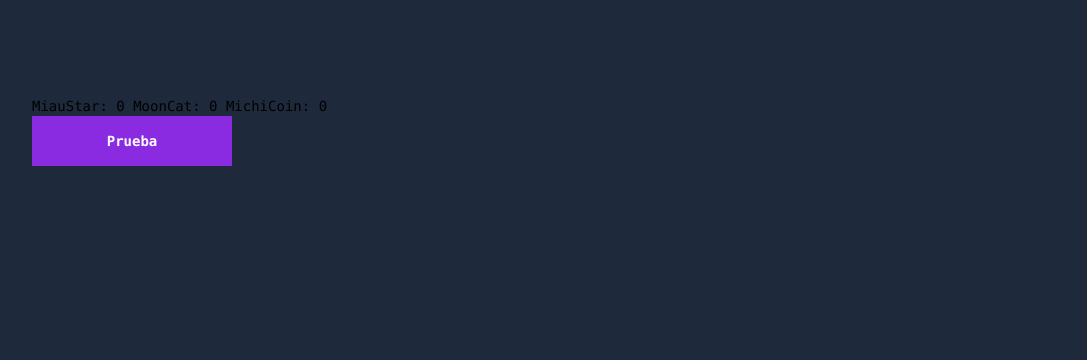
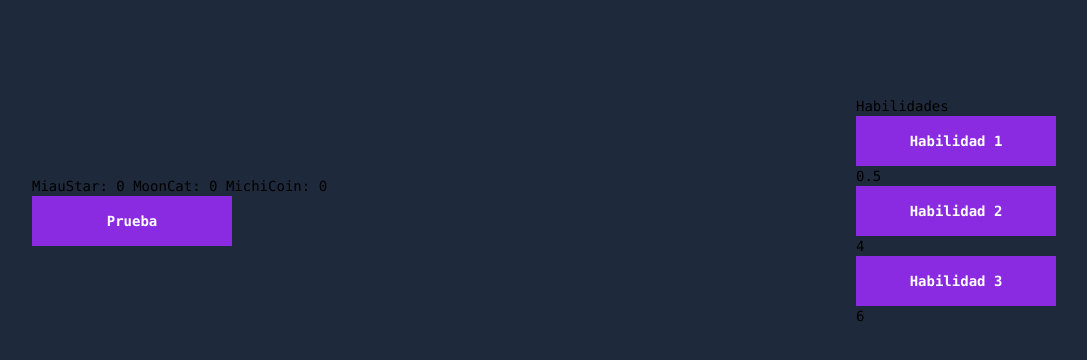
Before and after one commit to Emanuel85/clickcat, a Next.js app in the folder clickcat/: page / in a window 1280 px wide. Shown: the top 360 px of the page, without its empty margins (96-1183 px from the left). Built offline with nearby package versions, Linux system fonts and the light colour scheme.

Commit message:
fix: comportamiento de coins, agregado probabilidad de coins

```diff
--- a/clickcat/src/app/page.tsx
+++ b/clickcat/src/app/page.tsx
@@ -1,11 +1,12 @@
 import Image from "next/image";
-import {Counter} from '@/components/index'
+import {Ability, Counter} from '@/components/index'
 
 export default function Home() {
   return (
     <main className="flex min-h-screen flex-col items-center justify-between p-24 bg-slate-800">
       <div className="z-10 w-full max-w-5xl items-center justify-between font-mono text-sm lg:flex">
       <Counter/>
+      <Ability/>
       </div>
     </main>
   );
--- a/clickcat/src/components/Counter/index.tsx
+++ b/clickcat/src/components/Counter/index.tsx
@@ -1,42 +1,18 @@
 'use client'
-import React, { useContext } from 'react'
+import React, { useContext, useState } from 'react'
 import { Buttons } from '@/components/ui/Buttons'
 import { contextValueGame } from '@/utils/Provider'
 import { coinsRandom } from '@/utils/functions/coinsRandom';
 
-const index = () => {
-
-  const { coins, setCoins } = useContext<any>(contextValueGame)
-
-
+const Index = () => {
+  const { coins, setCoins, probability } = useContext(contextValueGame)
 
   const handleCount = () => {
-
-    const prueba = {
-      miauStar: 0,
-      moonCat: 0,
-      michiCoin: 0,
-    }
-    console.log(prueba)
-
-    let resultCoinsRandom = []
-    resultCoinsRandom = coinsRandom(coins)
-    console.log(resultCoinsRandom,'FUNCTION')
-    resultCoinsRandom.map(prev => (
-      prev.miauStar !== undefined ? prev.miauStar + prueba.miauStar : 0
-    ))
-
-    console.log(prueba, 'RESULTADO')
-    // setCoins((resultCoinsRandom) => ({
-    //   ...prevCoins,
-    //   ...resultCoinsRandom,
-    // }));
+    setCoins(coins => {
+      const res = coinsRandom(coins,probability)
+      return res
+    })
   }
-  //   setMiauStar(miauStar + 1)
-
-  //  setMichiCoin(michiCoin + 1)
-  //    setMoonCat(moonCat + 1)
-
   return (
     <div>
       <div>
@@ -44,9 +20,9 @@ const index = () => {
         <label>MoonCat: {coins.moonCat} </label>
         <label>MichiCoin: {coins.michiCoin} </label>
       </div>
-      <Buttons onClick={handleCount} >Prueba</Buttons>
+      <Buttons onClick={handleCount}>Prueba</Buttons>
     </div>
   )
 }
 
-export default index
+export default Index
--- /dev/null
+++ b/clickcat/src/components/ability/index.tsx
@@ -0,0 +1,41 @@
+'use client'
+import { contextValueGame } from '@/utils/Provider'
+import React, { useContext } from 'react'
+import Labels from '../ui/Labels'
+import abilityData from '@/utils/JSON/ability.json'
+import { Buttons } from '../ui'
+import { probabilityFunction } from '@/utils/functions/probability';
+
+
+const Index = () => {
+
+  const { setProbability } = useContext(contextValueGame)
+
+  const handleProbability = (value: number, id: string) => {
+    setProbability(probability => {
+      console.log(probability, value, id)
+      const res = probabilityFunction(probability, value, id)
+      console.log(res)
+      return res
+    })
+
+  }
+
+
+  return (
+    <div>Habilidades
+      {abilityData.map(({ name, description, image, value, id }) => {
+        return (
+          <div>
+            <Buttons
+              onClick={() => handleProbability(value, id)}
+              title={`${description}`}>{name}</Buttons>
+            <Labels  >{` ${value}`}</Labels>
+          </div>)
+      })
+      }
+    </div>
+  )
+}
+
+export default Index
--- a/clickcat/src/components/index.tsx
+++ b/clickcat/src/components/index.tsx
@@ -1 +1,2 @@
-export {default as Counter} from '@/components/Counter'
+export { default as Counter } from '@/components/Counter'
+export { default as Ability } from '@/components/ability'
--- /dev/null
+++ b/clickcat/src/components/ui/Labels.tsx
@@ -0,0 +1,16 @@
+import { propsLabel } from '@/utils/type'
+import React from 'react'
+
+
+const Labels = ({ children, ...props }: propsLabel) => {
+  return (
+    <label
+      className=''
+      {...props}
+    >
+      {children}
+    </label>
+  )
+}
+
+export default Labels
--- /dev/null
+++ b/clickcat/src/utils/JSON/ability.json
@@ -0,0 +1,23 @@
+[
+	{
+		"id":"michicoint",
+		"name": "Habilidad 1",
+		"value": 0.5,
+		"description": "Aumenta la probabilidad de la Michicoint",
+		"image": "IMAGEN"
+	},
+	{
+		"id":"mooncat",
+		"name": "Habilidad 2",
+		"value": 4,
+		"description": "Aumenta la probabilidad de la Mooncat",
+		"image": "IMAGEN"
+	},
+	{
+		"id":"michimoon",
+		"name": "Habilidad 3",
+		"value": 6,
+		"description": "Aumenta la probabilidad de la Michicoint y Mooncat",
+		"image": "IMAGEN"
+	}
+]
--- a/clickcat/src/utils/Provider.tsx
+++ b/clickcat/src/utils/Provider.tsx
@@ -1,21 +1,27 @@
 'use client'
 import React, { ReactNode, useState } from 'react'
-import { CoinsObject } from './type'
-export const contextValueGame = React.createContext<unknown>(null)
+import { CoinsObject, ContextCoin, ProbabilityObject } from './type'
+
+const IcoinsInicialState: CoinsObject = {
+    miauStar: 0,
+    moonCat: 0,
+    michiCoin: 0
+}
+
+const Iprobability: ProbabilityObject = {
+    michiProbabilityValeu: 10,
+    moonCatProbabilityValue: 30
+}
+
+export const contextValueGame = React.createContext<ContextCoin>({ coins: IcoinsInicialState, setCoins: () => { }, probability: Iprobability, setProbability: () => { } })
 
 
-const Icoins: CoinsObject = {
-    miauStar: 0,
-    moonCat: 0,
-    michiCoin: 0,
-}
-
 const Provider = ({ children }: { children: ReactNode }) => {
-    const [coins, setCoins] = useState<CoinsObject>(Icoins)
-
+    const [coins, setCoins] = useState<CoinsObject>(IcoinsInicialState)
+    const [probability, setProbability] = useState<ProbabilityObject>(Iprobability)
 
     return (
-        <contextValueGame.Provider value={{ coins, setCoins }}>
+        <contextValueGame.Provider value={{ coins, setCoins, probability, setProbability }}>
             {children}
         </contextValueGame.Provider>
     )
--- a/clickcat/src/utils/functions/coinsRandom.tsx
+++ b/clickcat/src/utils/functions/coinsRandom.tsx
@@ -1,31 +1,26 @@
+import { Random } from "random-js";
+import { CoinsObject, ProbabilityObject } from '@/utils/type'
 
-import { Random } from "random-js";
-import { CoinsObject } from '@/utils/type'
+export function coinsRandom(
+  { michiCoin, moonCat, miauStar }: CoinsObject,
+  { michiProbabilityValeu, moonCatProbabilityValue }: ProbabilityObject
+): CoinsObject {
 
-export function coinsRandom(coins: CoinsObject) {
+  console.log('probabilidad michi',michiProbabilityValeu)
+  console.log('probabilidad moonCat',moonCatProbabilityValue)
 
+  const michiCoinProbability = michiProbabilityValeu
+  const moonCatProbability = moonCatProbabilityValue
+  const random = new Random();
+  const michiCoinRandom = random.real(0, 100, true);
+  const moonCatRandom = random.real(0, 100, true);
 
-	const IcoinsRandom: CoinsObject = {
-		miauStar: coins.miauStar,
-		moonCat: coins.moonCat,
-		michiCoin: coins.michiCoin,
-	}
+console.log('Random michi',michiCoinRandom)
+console.log('Random moonCat',moonCatRandom)
 
-	const result: CoinsObject[] = [IcoinsRandom]
+  if (michiCoinRandom <= michiCoinProbability) ++michiCoin;
+  if (moonCatRandom <= moonCatProbability) ++moonCat;
+  ++miauStar;
 
-	const michiCoinProbability = 10
-	const moonCatProbability = 30
-	const random = new Random();
-	const michiCoinRandom = random.real(0, 100, true);
-	const moonCatRandom = random.real(0, 100, true);
-
-
-	result.map(coins => {
-		coins.miauStar = coins.miauStar !== undefined ? coins.miauStar + 1 : 0,
-			coins.michiCoin = coins.michiCoin !== undefined && (michiCoinProbability >= michiCoinRandom) ? coins.michiCoin + 1 : 0,
-
-			coins.moonCat = coins.moonCat !== undefined && (moonCatProbability >= moonCatRandom) ? coins.moonCat + 1 : 0
-	})
-
-	return result
+  return { michiCoin, moonCat, miauStar }
 }
--- /dev/null
+++ b/clickcat/src/utils/functions/probability.tsx
@@ -0,0 +1,21 @@
+import { ProbabilityObject } from "../type";
+
+export function probabilityFunction(
+    { michiProbabilityValeu, moonCatProbabilityValue }: ProbabilityObject,
+    value: number,
+    id: string
+) {
+
+    console.log('ANTES de Suma de michi', michiProbabilityValeu)
+    console.log('ANTES de Suma de moon', moonCatProbabilityValue)
+
+    if (id === 'michicoint') michiProbabilityValeu = michiProbabilityValeu + value
+    if (id === 'mooncat') moonCatProbabilityValue = moonCatProbabilityValue + value
+    if (id === 'michimoon') {
+        moonCatProbabilityValue + value
+        michiProbabilityValeu + value
+    }
+    console.log('Suma de michi', michiProbabilityValeu)
+    console.log('Suma de moon', moonCatProbabilityValue)
+    return { michiProbabilityValeu, moonCatProbabilityValue }
+}
```
Also changed, not shown: clickcat/src/utils/type.tsx (+16 -4 lines).
